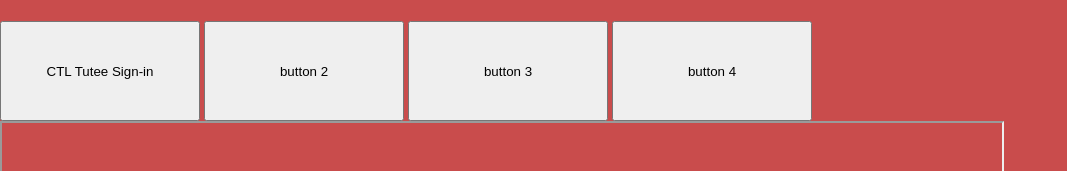
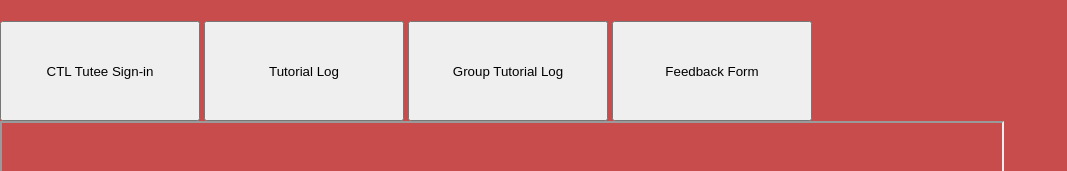
Before and after one commit to Knox-College-Makerspace-Network/CTL-Forms-Website, a plain HTML site: page index.html in a window 1280 px wide. Shown: the top 171 px of the page, without its empty margins (0-1067 px from the left). Drawn offline with Linux system fonts and the light colour scheme.

Commit message:
Website Changes

```diff
--- a/index.html
+++ b/index.html
@@ -12,9 +12,9 @@
 <p></p>
 
 <button id="button1" onClick="document.getElementById('iFrame').src = 'https://docs.google.com/forms/d/e/1FAIpQLScgcxdlWFAC4vRu1yClU6w0YrQ--JEIlpXJgiXy18oStb3mVQ/viewform'"> CTL Tutee Sign-in</button>
-<button id="b2" onClick="document.getElementById('iFrame').src = 'https://www.openstreetmap.org/export/embed.html?bbox=-0.004017949104309083%2C51.47612752641776%2C0.00030577182769775396%2C51.478569861898606&layer=mapnik'"> button 2</button>
-<button id="b3" onClick="document.getElementById('iFrame').src = 'https://www.openstreetmap.org/export/embed.html?bbox=-0.004017949104309083%2C51.47612752641776%2C0.00030577182769775396%2C51.478569861898606&layer=mapnik'"> button 3</button>
-<button id="b4" onClick="document.getElementById('iFrame').src = 'https://www.openstreetmap.org/export/embed.html?bbox=-0.004017949104309083%2C51.47612752641776%2C0.00030577182769775396%2C51.478569861898606&layer=mapnik'"> button 4</button>
+<button id="b2" onClick="document.getElementById('iFrame').src = 'https://forms.gle/fQDArzcZF31RnP1M9'"> Tutorial Log</button>
+<button id="b3" onClick="document.getElementById('iFrame').src = 'https://forms.gle/t6eSaSPiLxPYbwS4A'"> Group Tutorial Log</button>
+<button id="b4" onClick="document.getElementById('iFrame').src = 'https://docs.google.com/forms/d/e/1FAIpQLSe27gBUN6uBtvHHFSgpcOP7sdFG1uRiekhtfx7uMMhKB0yB7Q/viewform'"> Feedback Form</button>
 
 <div> <iframe id="iFrame"
 	width="1000"
```
